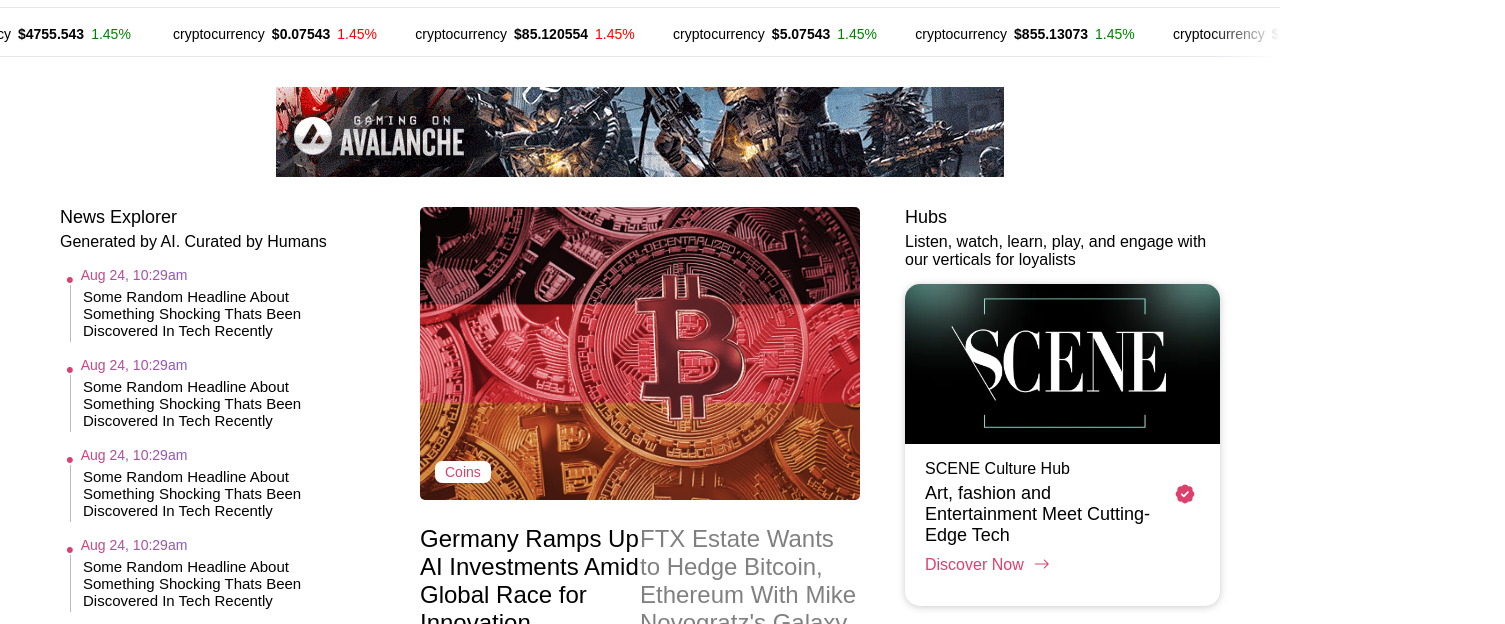
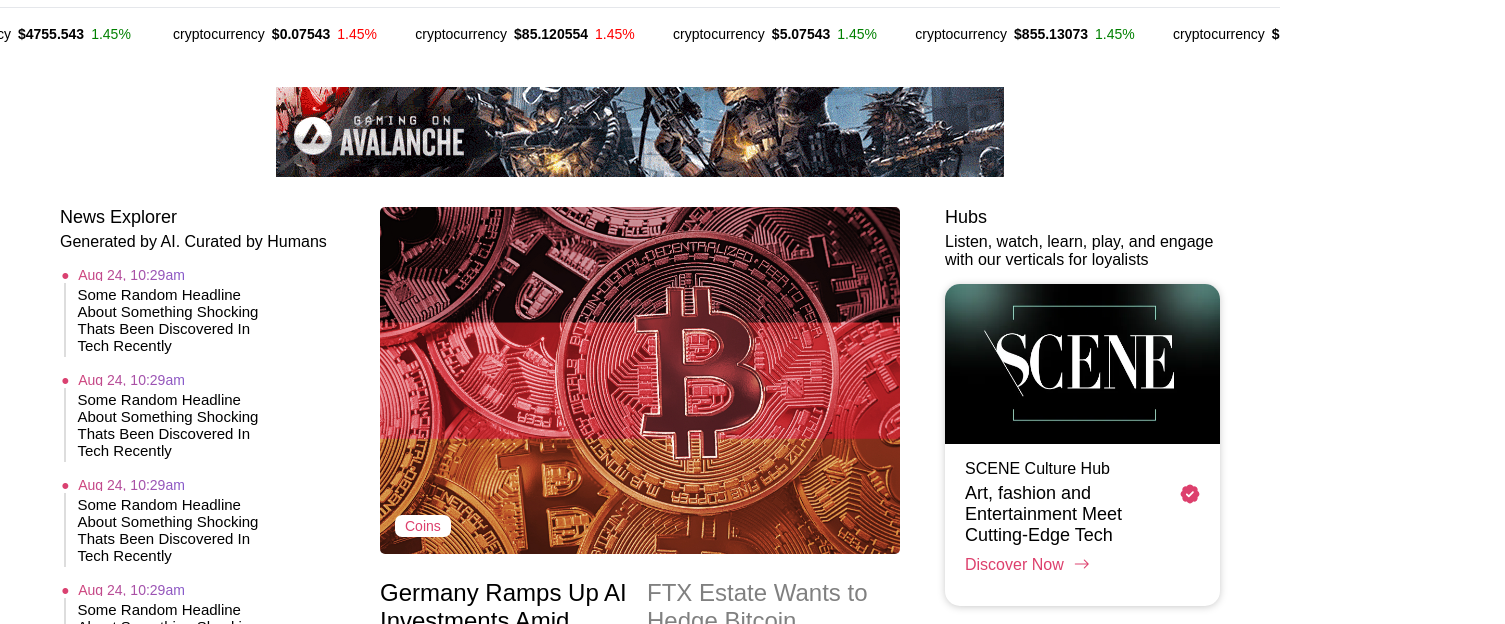
Before and after one commit to cheleaux/Decrypt-Clone, a plain HTML site: page Blog.html in a window 1280 px wide. Shown: the part 122-746 px from the top of the page, 1505 px wide, since content can reach past the window. Drawn offline with nearby package versions, Linux system fonts and the light colour scheme; a web font is replaced by a local one.

Commit message:
fixed minor element spacing issues

```diff
--- a/style.css
+++ b/style.css
@@ -156,11 +156,13 @@
     margin-right: 7px;
     font-size: var(--fs-220);
     float: left;
+    margin-top: -4px;
+    margin: -4px 9px 0 1px;
 }
 
 .bulletin > h5 {
     overflow-y: hidden;
-    height: 16px;
+    height: 14px;
 }
 
 .bulletin > a > p {
@@ -334,42 +336,19 @@
     margin-top: 130px;
 }
 
-.sticky .logo > a {
-    width: ;
-}
-
 /* ------ Carousel ------ */
 
 .crypto-carousel-container {
     max-width: 1903px;
     height: 47px;
-    position: relative;
     overflow: hidden;
     align-items: center;
-
-    &::before {
-        left: 0;
-    }
-
-    &::after {
-        bottom: 0;
-        right: 0;
-        transform: rotate(180deg);
-    }
+    margin: 0 auto;
 }
 
 .crypto-carousel-container > hr {
     position: absolute;
     bottom: 0;
-}
-
-.crypto-carousel-container::before,
-.crypto-carousel-container::after {
-    content: "";
-    height: 100%;
-    width: 70px;
-    background: var(--clr-gradient-fade);
-    position: absolute;
 }
 
 .crypto-carousel {
@@ -475,7 +454,7 @@
 }
 
 .news-explorer-column, .hubs-column {
-    width: 315px;
+    max-width: 315px;
 }
 
 .news-explorer-column, .feat-news {
@@ -483,11 +462,10 @@
     height: 100%;
 }
 
-:is(.news-explorer-column, .feat-news, .hubs-column) > footer {
+.news-explorer-column > footer{
     position: absolute;
     bottom: 0;
     width: 100%;
-    max-width: 600px
 }
 
 /* News Explorer */
@@ -495,13 +473,14 @@
 .news-explorer-feed {
     margin-top: 20px;
     height: 700px;
-    overflow:auto;
+    overflow: auto;
 }
 
 .nwsx-headline-list {
     flex-direction: column;
     gap: 15px;
     padding: 0 6px;
+    transform: translateX(-2%);
 }
 
 .nwsx-item > h5 {
@@ -518,7 +497,7 @@
     margin-top: 2px;
     padding: 3px 0 3px 12px;
     margin-left: 4px;
-    width: 250px;
+    max-width: 202.75px;
 }
 
  /* Feteaured News */
@@ -561,6 +540,14 @@
 .feat-item {
     width: 50%;
     display: inline-block;
+}
+
+.feat-item:first-of-type {
+    padding-right: 7px;
+}
+
+.feat-item:last-of-type {
+    padding-left: 7px;
 }
 
 .feat-item > a {
@@ -669,7 +656,8 @@
 
 .hub-midsection > svg {
     height: 20px;
-    width: 20px;
+    min-width: 20px;
+    max-width: 21px;
     margin-left: 10px;
     margin-top: 1px;
 }
```
Also changed, not shown: Blog.html (indentation only).
